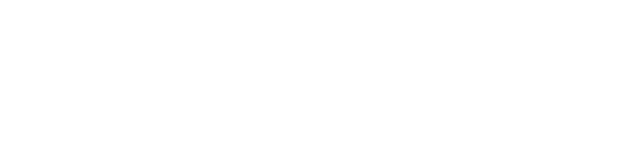
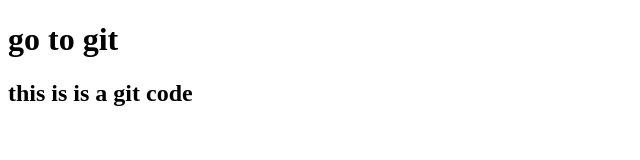
Before and after one commit to sinha45/first-repo, a plain HTML site: page index.html in a window 1280 px wide. Shown: the whole page, without its empty margins (0-640 px from the left). Drawn offline with Linux system fonts and the light colour scheme.

Commit message:
added header

```diff
--- a/index.html
+++ b/index.html
@@ -7,6 +7,7 @@
     <title>first-repo</title>
 </head>
 <body>
-
+    <h1> go to git</h1>
+    <h2>this is is a git code</h2>
 </body>
 </html>
```
